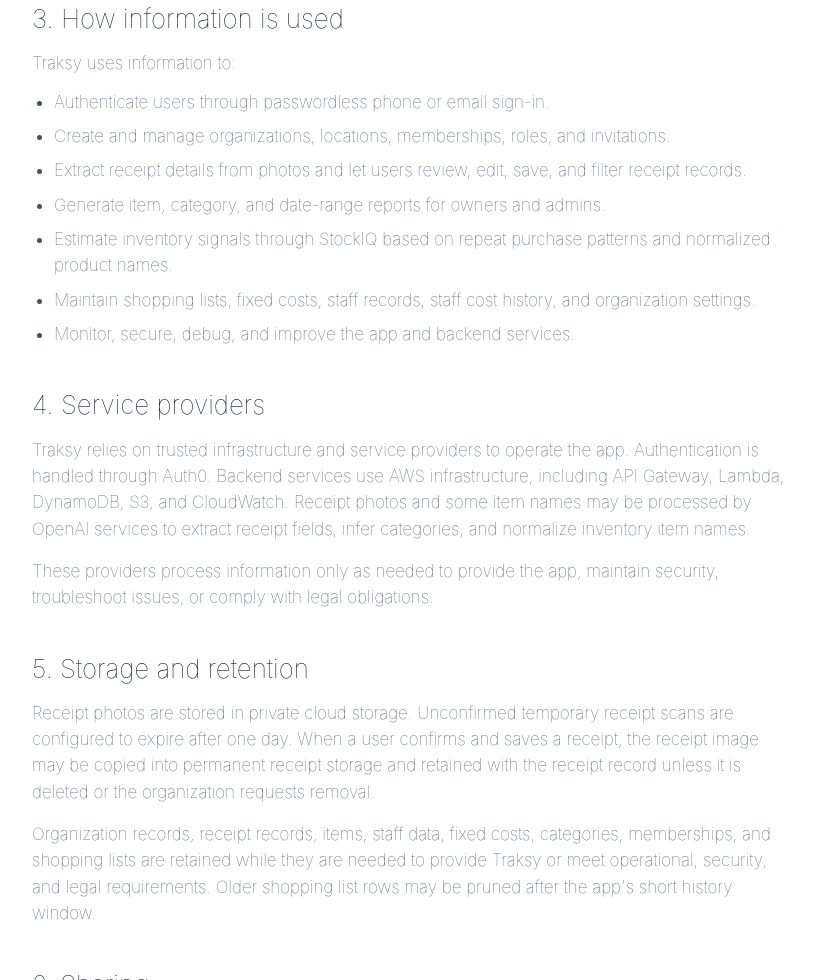
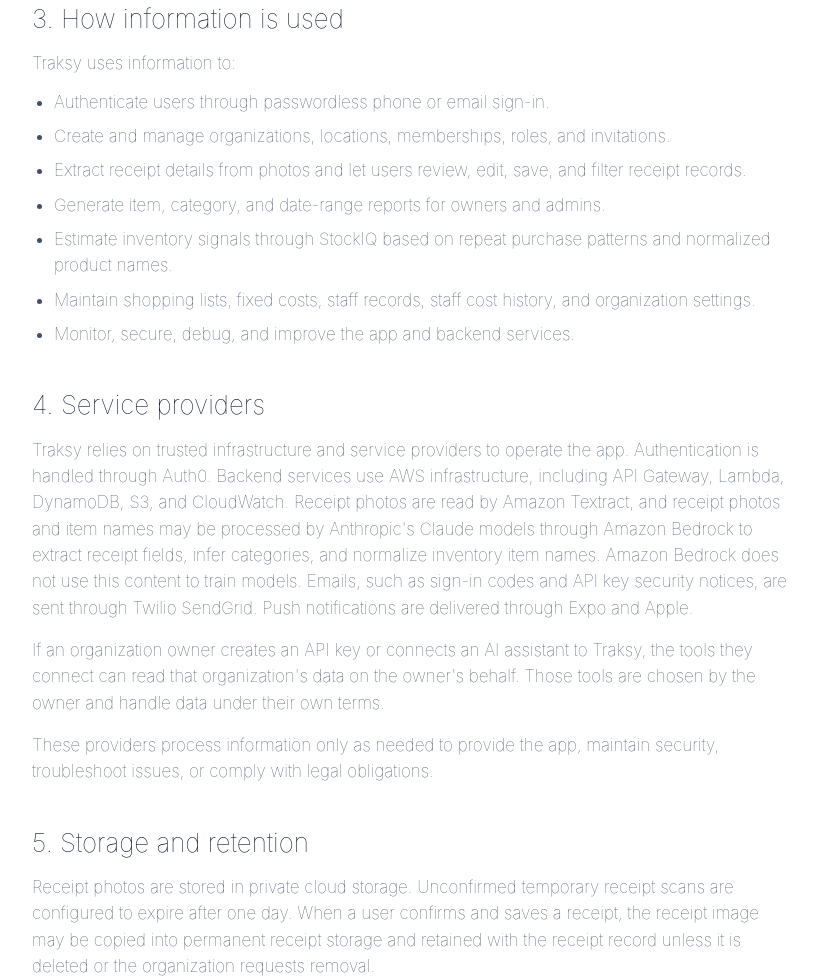
Before and after one commit to bmrinal/traksy-website, a plain HTML site: page privacy/index.html in a window 1280 px wide. Shown: the part 1167-2147 px from the top of the page, without its empty margins (328-1145 px from the left). Drawn offline with Linux system fonts and the light colour scheme.

Commit message:
Privacy policy: name current processors (Textract, Claude on Bedrock, SendGrid, Expo) and API key access

```diff
--- a/privacy/index.html
+++ b/privacy/index.html
@@ -59,7 +59,7 @@
           </div>
           <div class="legal-summary" aria-label="Policy summary">
             <span>Last updated</span>
-            <strong>October 1, 2026</strong>
+            <strong>November 19, 2026</strong>
             <p>Questions: <a href="mailto:privacy@traksy.app">privacy@traksy.app</a></p>
           </div>
         </div>
@@ -121,8 +121,16 @@
               <p>
                 Traksy relies on trusted infrastructure and service providers to operate the app. Authentication is
                 handled through Auth0. Backend services use AWS infrastructure, including API Gateway, Lambda, DynamoDB,
-                S3, and CloudWatch. Receipt photos and some item names may be processed by OpenAI services to extract
-                receipt fields, infer categories, and normalize inventory item names.
+                S3, and CloudWatch. Receipt photos are read by Amazon Textract, and receipt photos and item names may
+                be processed by Anthropic's Claude models through Amazon Bedrock to extract receipt fields, infer
+                categories, and normalize inventory item names. Amazon Bedrock does not use this content to train
+                models. Emails, such as sign-in codes and API key security notices, are sent through Twilio SendGrid.
+                Push notifications are delivered through Expo and Apple.
+              </p>
+              <p>
+                If an organization owner creates an API key or connects an AI assistant to Traksy, the tools they
+                connect can read that organization's data on the owner's behalf. Those tools are chosen by the owner
+                and handle data under their own terms.
               </p>
               <p>
                 These providers process information only as needed to provide the app, maintain security, troubleshoot
```
